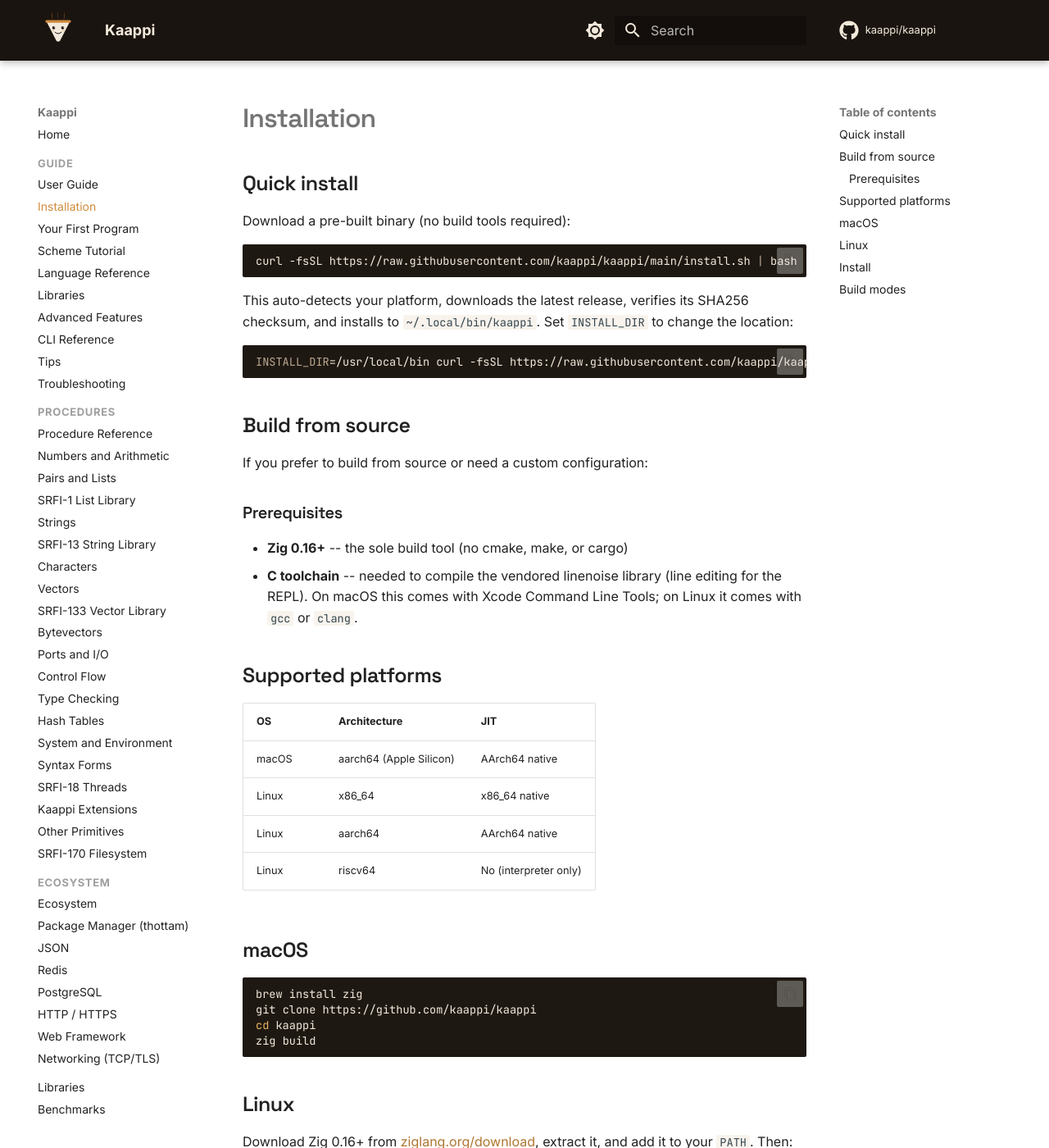
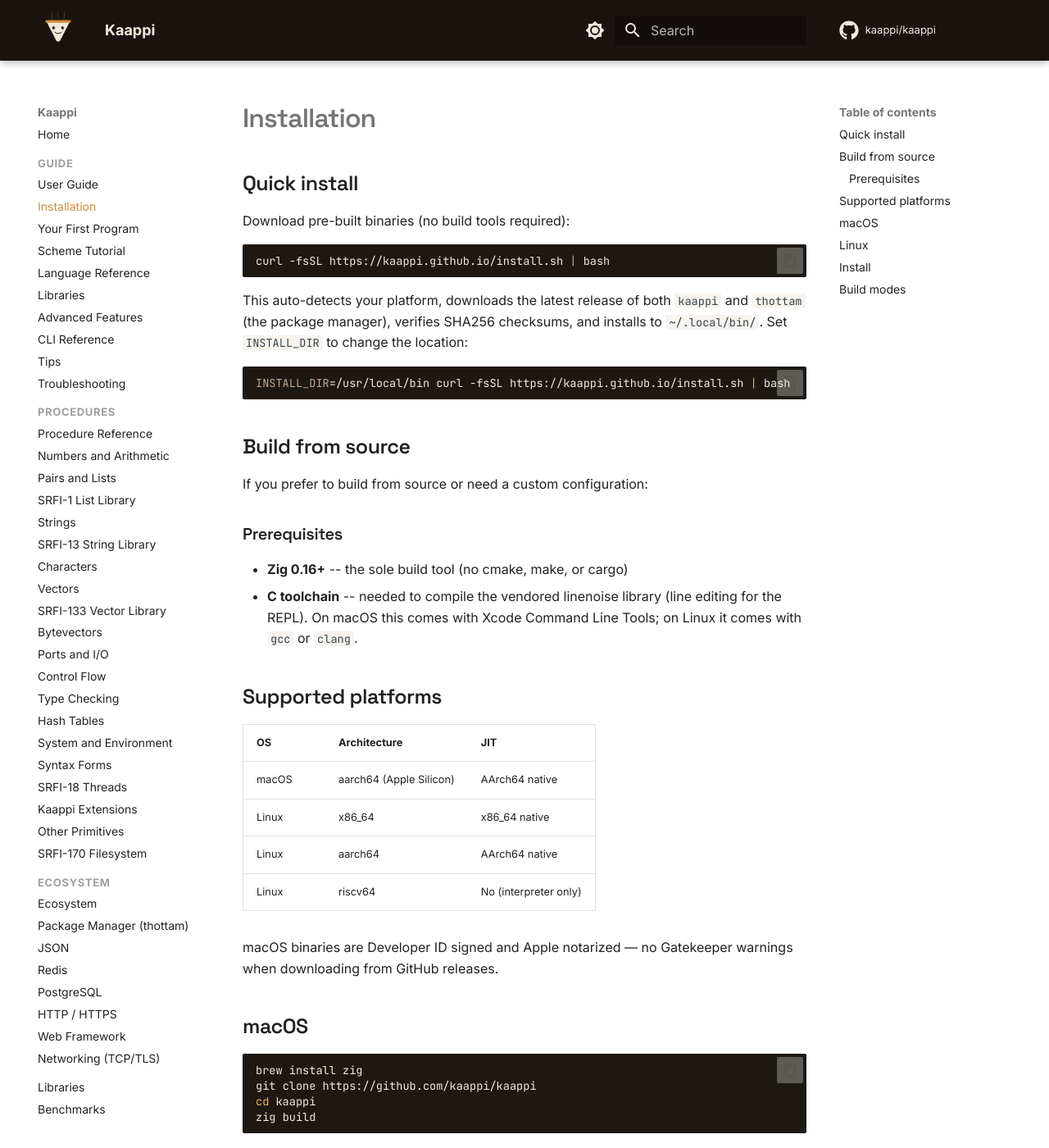
Before and after one commit to kaappi/kaappi.github.io, an MkDocs documentation site: the page built from docs/guide/installation.md, in a window 1280 px wide and 1400 px high. Shown: the whole window at 82% size. Built offline with MkDocs 1.6.1 and Material for MkDocs 9.7.7, drawn with Linux system fonts in a browser that asks for light colours; comment, search, counter and statistics services are not loaded; some of the changed text lies outside the part shown.

Commit message:
Update docs for v0.2.0: install URL, thottam binary, notarization, x86_64 JIT
Co-Authored-By: Claude Opus 4.6 (1M context) <noreply@anthropic.com>

````diff
--- a/docs/guide/installation.md
+++ b/docs/guide/installation.md
@@ -2,18 +2,18 @@
 
 ## Quick install
 
-Download a pre-built binary (no build tools required):
+Download pre-built binaries (no build tools required):
 
 ```bash
-curl -fsSL https://raw.githubusercontent.com/kaappi/kaappi/main/install.sh | bash
+curl -fsSL https://kaappi.github.io/install.sh | bash
 ```
 
-This auto-detects your platform, downloads the latest release, verifies its
-SHA256 checksum, and installs to `~/.local/bin/kaappi`. Set `INSTALL_DIR` to
-change the location:
+This auto-detects your platform, downloads the latest release of both `kaappi`
+and `thottam` (the package manager), verifies SHA256 checksums, and installs to
+`~/.local/bin/`. Set `INSTALL_DIR` to change the location:
 
 ```bash
-INSTALL_DIR=/usr/local/bin curl -fsSL https://raw.githubusercontent.com/kaappi/kaappi/main/install.sh | bash
+INSTALL_DIR=/usr/local/bin curl -fsSL https://kaappi.github.io/install.sh | bash
 ```
 
 ## Build from source
@@ -35,6 +35,9 @@ If you prefer to build from source or need a custom configuration:
 | Linux | x86_64 | x86_64 native |
 | Linux | aarch64 | AArch64 native |
 | Linux | riscv64 | No (interpreter only) |
+
+macOS binaries are Developer ID signed and Apple notarized — no Gatekeeper
+warnings when downloading from GitHub releases.
 
 ## macOS
 
@@ -58,10 +61,11 @@ zig build
 
 ## Install
 
-The executable is placed at `zig-out/bin/kaappi`. Add it to your `PATH`:
+The executables are placed at `zig-out/bin/kaappi` and `zig-out/bin/thottam`.
+Add them to your `PATH`:
 
 ```bash
-cp zig-out/bin/kaappi /usr/local/bin/
+cp zig-out/bin/kaappi zig-out/bin/thottam /usr/local/bin/
 ```
 
 Verify:
--- a/overrides/home.html
+++ b/overrides/home.html
@@ -388,8 +388,8 @@
 
       <p class="kp-sub kp-reveal kp-d3">
         A complete <strong>R7RS-small</strong> Scheme implemented in <strong>Zig</strong>.
-        Hot functions JIT-compile to native AArch64 — so the source stays elegant
-        and the machine stays busy.
+        Hot functions JIT-compile to native AArch64 and x86_64 — so the source
+        stays elegant and the machine stays busy.
       </p>
 
       <div class="kp-eval kp-reveal kp-d4" role="img"
@@ -409,6 +409,10 @@
       <div class="kp-ctas kp-reveal kp-d5">
         <a href="guide/" class="kp-btn kp-btn--primary">Get started</a>
         <a href="https://github.com/kaappi/kaappi" class="kp-btn kp-btn--ghost" target="_blank" rel="noopener">View source &rarr;</a>
+      </div>
+
+      <div class="kp-caption kp-reveal kp-d5" style="margin-top:.8rem">
+        <code style="font-size:.82rem; background:rgba(243,233,219,.06); padding:.4em .8em; border-radius:7px; border:1px solid var(--kp-roast-3); color:var(--kp-crema); user-select:all">curl -fsSL https://kaappi.github.io/install.sh | bash</code>
       </div>
 
       <div class="kp-facts kp-reveal kp-d5">
````
Also changed, not shown: docs/ecosystem/index.md (+4 -2 lines), docs/ecosystem/thottam.md (+16 -3 lines).
